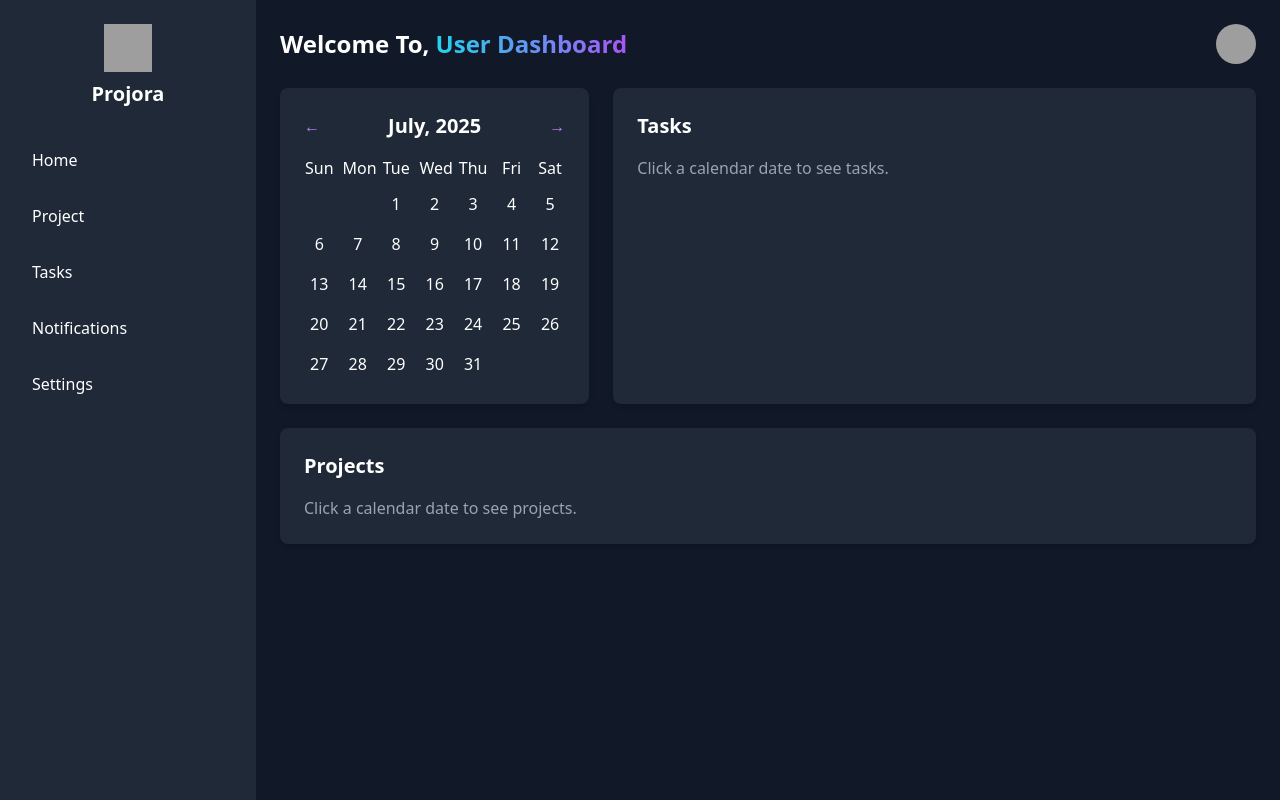
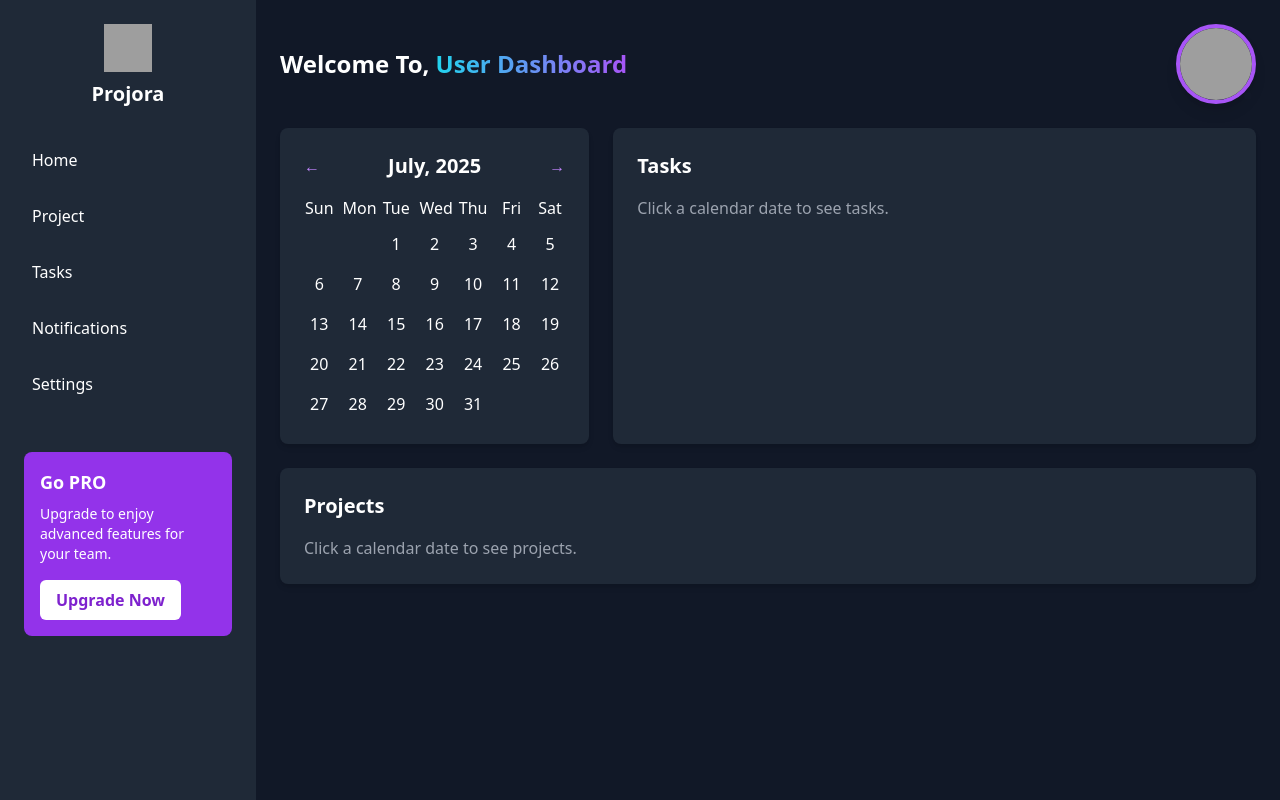
Before and after one commit to metheiram/smart-project_managment_app-main, a Django app: page /data/dashboard/ in a window 1280 px wide. Run offline with Django 5.2, Linux system fonts and the light colour scheme; a user stored in the database is signed in; data comes from the database, SQL or seed files in the repository; both versions use the stored data as it was after the commit; some libraries are stand-ins or nearby versions; grey boxes are pictures that could not be loaded.

Commit message:
user_Dashboard

```diff
--- a/data/templates/data/dashboard.html
+++ b/data/templates/data/dashboard.html
@@ -30,6 +30,11 @@
           <li><a href="{% url 'users:settings' %}" class="block hover:bg-purple-800 p-2 rounded-md">Settings</a></li>
         </ul>
       </nav>
+      <div class="bg-purple-600 p-4 rounded-lg mt-12">
+            <h3 class="font-bold text-lg">Go PRO</h3>
+            <p class="text-sm mt-2">Upgrade to enjoy advanced features for your team.</p>
+            <button class="bg-white text-purple-700 px-4 py-2 mt-4 rounded-md font-semibold">Upgrade Now</button>
+        </div>
     </aside>
 
     <!-- Main Content -->
@@ -38,10 +43,18 @@
   <h1 class="text-2xl text-white font-bold hover:scale-105 transition-transform duration-500">
     Welcome To, <span class="bg-gradient-to-r from-cyan-400 to-purple-500 text-transparent bg-clip-text">User Dashboard</span>
   </h1>
-        <a href="{% url 'users:settings' %}">
-          <img src="/user-profile.jpg" class="w-10 h-10 rounded-full hover:scale-110 transition-transform duration-300" />
+
+  <a href="{% url 'users:settings' %}" class="relative group block w-20 h-20">
+    <img src="{% if user.profile.profile_picture %}{{ user.profile.profile_picture.url }}{% else %}{% static 'data/default-profile.png' %}{% endif %}"
+         alt="Profile"
+         class="w-20 h-20 rounded-full border-4 border-purple-500 shadow-lg object-cover hover:scale-105 transition duration-300"/>
+
+    <div class="absolute bottom-1 right-1 bg-gray-900 p-1 rounded-full">
+      <i class="fas fa-cog text-white text-xs"></i>
+    </div>
   </a>
 </header>
+
 
       <!-- Calendar -->
       <div class="grid grid-cols-1 md:grid-cols-3 gap-6">
```
Also changed, not shown: db.sqlite3. Lines whose indentation alone changed are shown as unchanged.
